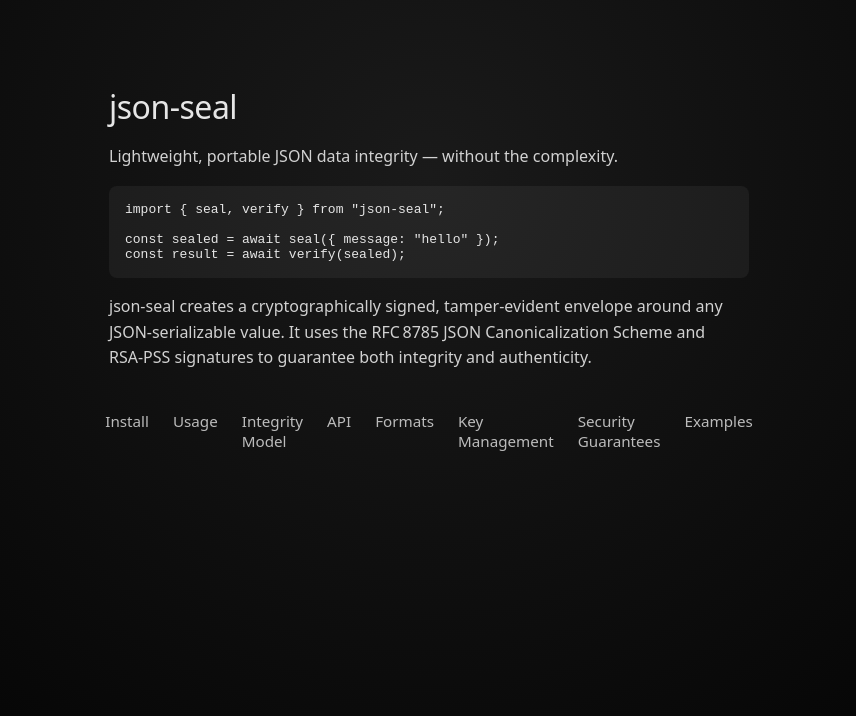
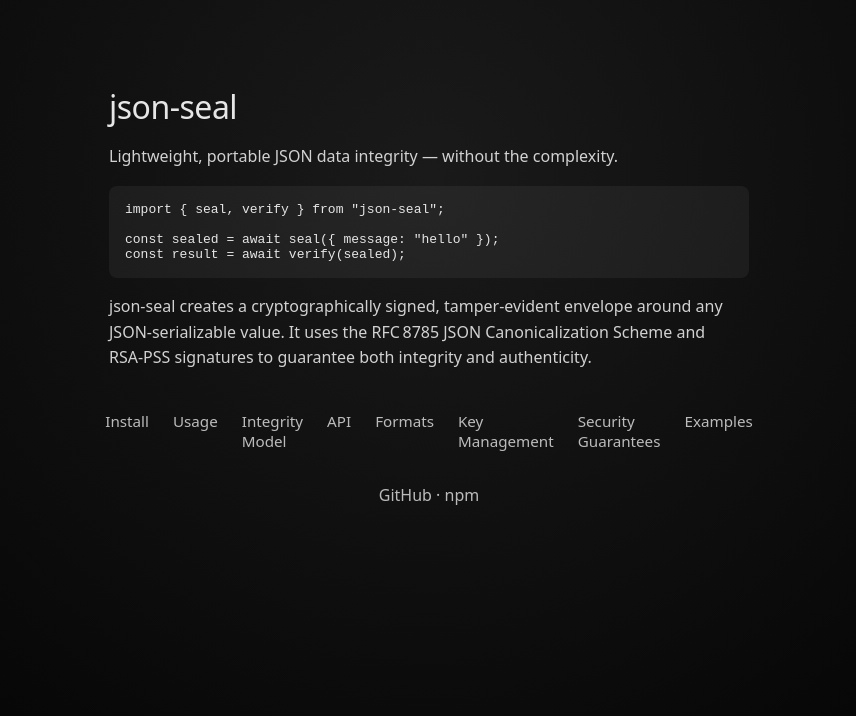
Before and after one commit to cmyers/json-seal, a website: page docs/index.html in a window 1280 px wide. Shown: the whole page, without its empty margins (211-1067 px from the left). Drawn offline with Linux system fonts and the light colour scheme.

Commit message:
Link to github repo and npm package

```diff
--- a/docs/index.html
+++ b/docs/index.html
@@ -35,6 +35,11 @@ const result = await verify(sealed);</code></pre>
       <a href="security-guarantees.html">Security Guarantees</a>
       <a href="examples.html">Examples</a>
     </nav>
+
+    <p class="external-links">
+      <a href="https://github.com/cmyers/json-seal">GitHub</a> ·
+      <a href="https://www.npmjs.com/package/json-seal">npm</a>
+    </p>
   </main>
 </body>
 </html>
--- a/docs/style.css
+++ b/docs/style.css
@@ -78,3 +78,9 @@ a {
 a:hover {
   opacity: 1;
 }
+
+.external-links {
+  text-align: center;
+  margin-top: 2rem;
+  opacity: 0.8;
+}
```
